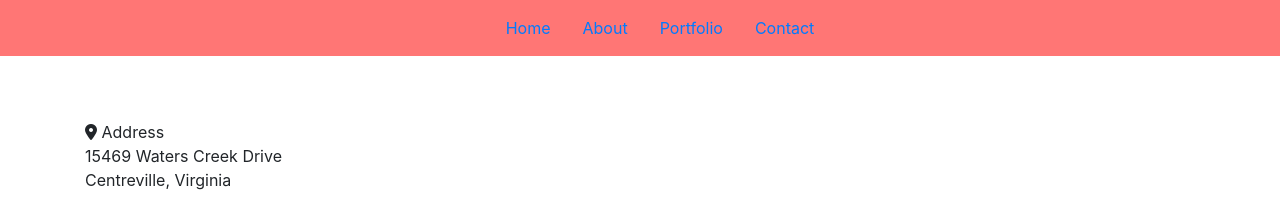
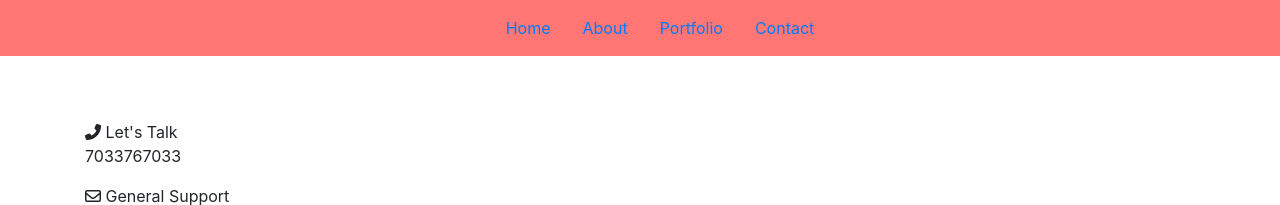
Before and after one commit to lvogel4/practicesite2, a plain HTML site: page contact.html in a window 1280 px wide. Shown: the top 205 px of the page. Drawn offline with nearby package versions, Linux system fonts and the light colour scheme.

Commit message:
Update contact.html

```diff
--- a/contact.html
+++ b/contact.html
@@ -26,13 +26,6 @@
 <div class="container">
    <div class="contact-parent">
       <div class="contact-child child1">
-         <p>
-            <i class="fas fa-map-marker-alt"></i> Address <br />
-            <span> 15469 Waters Creek Drive
-            <br />
-            Centreville, Virginia
-            </span>
-         </p>
          <p>
             <i class="fas fa-phone-alt"></i> Let's Talk <br />
             <span> 7033767033</span>
```
